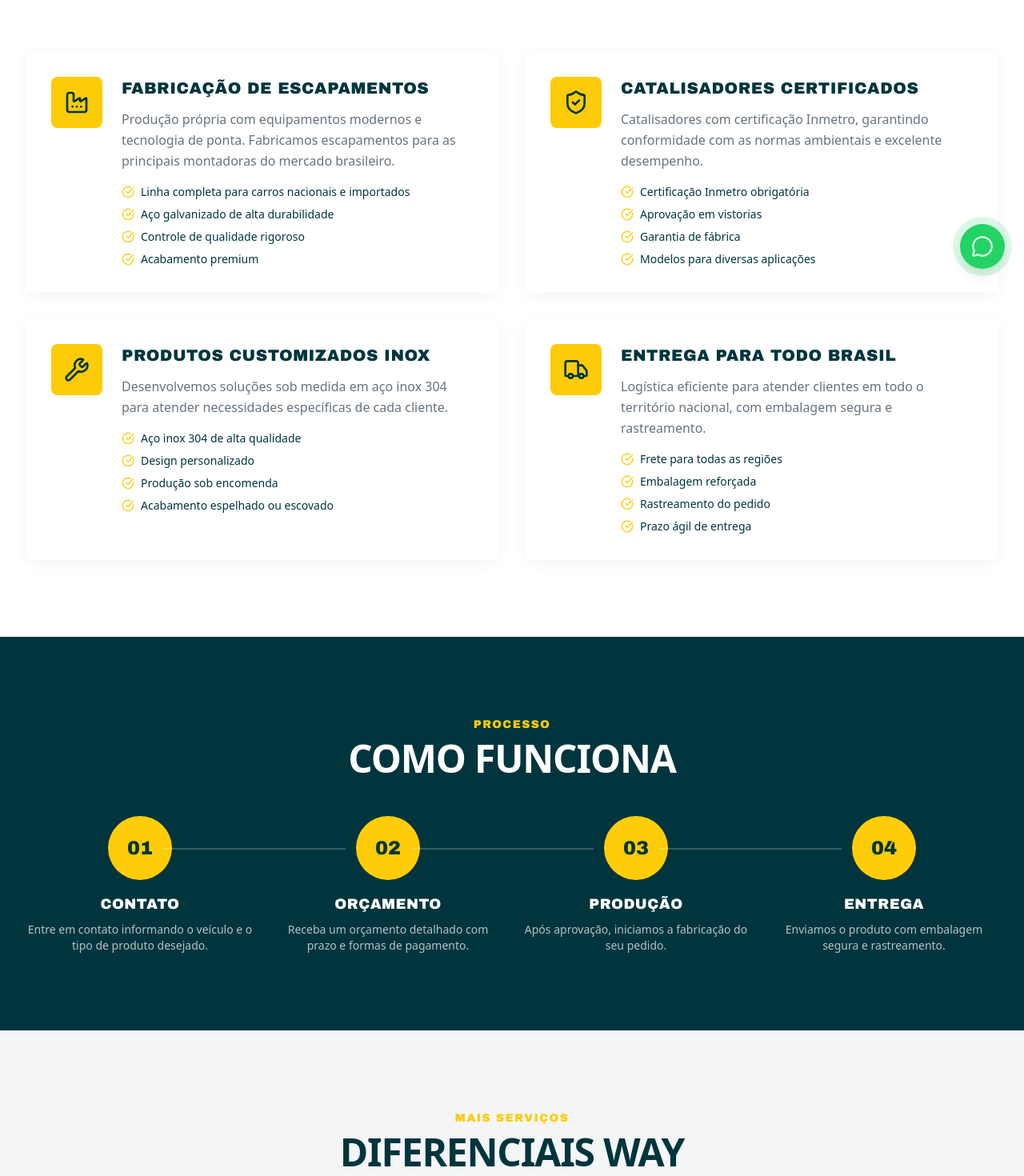
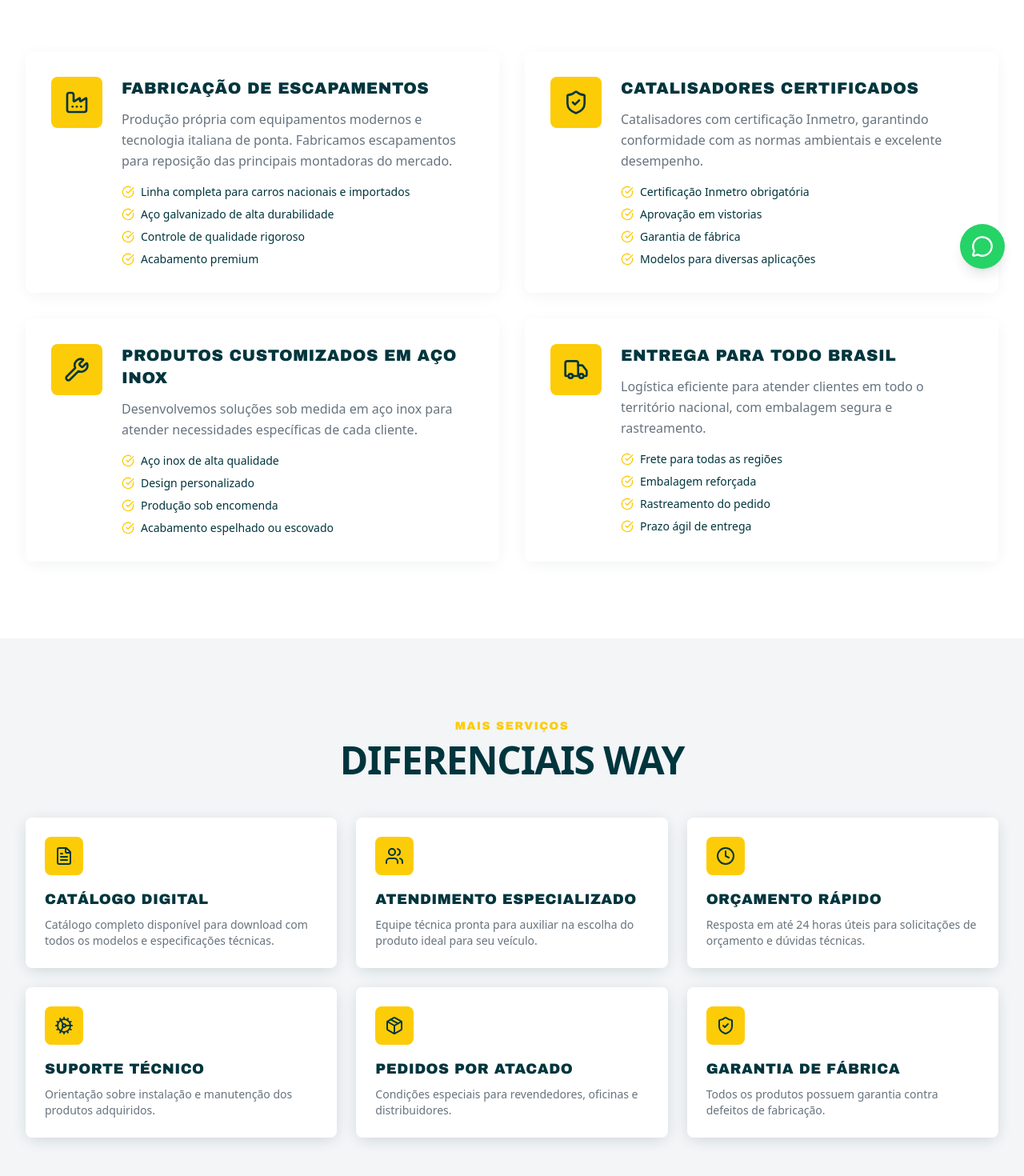
Before and after one commit to ogabrielfef/way-escapamentos, a Next.js app: page /servicos in a window 1280 px wide. Shown: the part 440-1910 px from the top of the page at 80% size. Built offline with nearby package versions, Linux system fonts and the light colour scheme.

Commit message:
alterações 2

```diff
--- a/src/app/certificacoes/page.tsx
+++ b/src/app/certificacoes/page.tsx
@@ -70,7 +70,7 @@ const commitments = [
   "Suporte técnico especializado",
   "Documentação técnica disponível",
   "Atendimento pós-venda dedicado",
-  "Reposição rápida em caso de defeitos",
+  "Reposição rápida em caso de Garantia",
   "Treinamento para parceiros e revendedores",
   "Atualização constante do catálogo",
 ];
--- a/src/app/contato/page.tsx
+++ b/src/app/contato/page.tsx
@@ -22,12 +22,12 @@ const contactInfo = [
   {
     icon: Phone,
     title: "Telefones",
-    content: ["(35) 3333-4444", "(35) 99999-9999 (WhatsApp)"],
+    content: ["(35) 3476-0000", "(35) 99999-9999 (WhatsApp)"],
   },
   {
     icon: Mail,
     title: "E-mail",
-    content: ["contato@wayescapamentos.com.br", "vendas@wayescapamentos.com.br"],
+    content: ["vendas@wayescapamentos.com.br"],
   },
   {
     icon: Clock,
@@ -66,10 +66,10 @@ const Contato = () => {
             <h1 className="way-heading text-primary-foreground mt-2 mb-4">
               Entre em Contato
             </h1>
-            <p className="text-primary-foreground/70 text-lg max-w-2xl mx-auto">
+            {/* <p className="text-primary-foreground/70 text-lg max-w-2xl mx-auto">
               Estamos prontos para atender você. Solicite um orçamento, tire suas dúvidas
               ou visite nossa fábrica em Careaçu, MG.
-            </p>
+            </p> */}
           </div>
         </section>
 
@@ -154,9 +154,8 @@ const Contato = () => {
                         className="w-full px-4 py-3 rounded-lg border border-border bg-background text-foreground focus:ring-2 focus:ring-primary focus:border-primary outline-none transition-all"
                       >
                         <option value="">Selecione...</option>
-                        <option value="pf">Pessoa Física</option>
-                        <option value="pj">Pessoa Jurídica</option>
-                        <option value="revenda">Revenda / Distribuidor</option>
+                        <option value="pj">Loja</option>
+                        <option value="revenda">Distribuidor</option>
                       </select>
                     </div>
                     <div>
@@ -167,10 +166,12 @@ const Contato = () => {
                         className="w-full px-4 py-3 rounded-lg border border-border bg-background text-foreground focus:ring-2 focus:ring-primary focus:border-primary outline-none transition-all"
                       >
                         <option value="">Selecione...</option>
-                        <option value="escapamento">Escapamento</option>
+                        <option value="escapamento">Abafadores</option>
                         <option value="catalisador">Catalisador</option>
-                        <option value="inox">Produto INOX</option>
-                        <option value="outro">Outro</option>
+                        <option value="inox">Downpipe</option>
+                        <option value="inox">Silenciadores</option>
+                        <option value="inox">Linha Inox</option>
+                        <option value="outro">Acessórios</option>
                       </select>
                     </div>
                   </div>
--- a/src/app/servicos/page.tsx
+++ b/src/app/servicos/page.tsx
@@ -18,7 +18,7 @@ const mainServices = [
   {
     icon: Factory,
     title: "Fabricação de Escapamentos",
-    description: "Produção própria com equipamentos modernos e tecnologia de ponta. Fabricamos escapamentos para as principais montadoras do mercado brasileiro.",
+    description: "Produção própria com equipamentos modernos e tecnologia italiana de ponta. Fabricamos escapamentos para reposição das principais montadoras do mercado.",
     features: [
       "Linha completa para carros nacionais e importados",
       "Aço galvanizado de alta durabilidade",
@@ -39,10 +39,10 @@ const mainServices = [
   },
   {
     icon: Wrench,
-    title: "Produtos Customizados INOX",
-    description: "Desenvolvemos soluções sob medida em aço inox 304 para atender necessidades específicas de cada cliente.",
+    title: "Produtos Customizados em aço INOX",
+    description: "Desenvolvemos soluções sob medida em aço inox para atender necessidades específicas de cada cliente.",
     features: [
-      "Aço inox 304 de alta qualidade",
+      "Aço inox de alta qualidade",
       "Design personalizado",
       "Produção sob encomenda",
       "Acabamento espelhado ou escovado",
@@ -94,28 +94,28 @@ const additionalServices = [
   },
 ];
 
-const processSteps = [
-  {
-    number: "01",
-    title: "Contato",
-    description: "Entre em contato informando o veículo e o tipo de produto desejado.",
-  },
-  {
-    number: "02",
-    title: "Orçamento",
-    description: "Receba um orçamento detalhado com prazo e formas de pagamento.",
-  },
-  {
-    number: "03",
-    title: "Produção",
-    description: "Após aprovação, iniciamos a fabricação do seu pedido.",
-  },
-  {
-    number: "04",
-    title: "Entrega",
-    description: "Enviamos o produto com embalagem segura e rastreamento.",
-  },
-];
+// const processSteps = [
+//   {
+//     number: "01",
+//     title: "Contato",
+//     description: "Entre em contato informando o veículo e o tipo de produto desejado.",
+//   },
+//   {
+//     number: "02",
+//     title: "Orçamento",
+//     description: "Receba um orçamento detalhado com prazo e formas de pagamento.",
+//   },
+//   {
+//     number: "03",
+//     title: "Produção",
+//     description: "Após aprovação, iniciamos a fabricação do seu pedido.",
+//   },
+//   {
+//     number: "04",
+//     title: "Entrega",
+//     description: "Enviamos o produto com embalagem segura e rastreamento.",
+//   },
+// ];
 
 const Servicos = () => {
   return (
@@ -174,7 +174,7 @@ const Servicos = () => {
           </div>
         </section>
 
-        {/* Process */}
+        {/* Process
         <section className="way-section bg-way-dark text-primary-foreground">
           <div className="way-container">
             <div className="text-center mb-12">
@@ -207,7 +207,7 @@ const Servicos = () => {
               ))}
             </div>
           </div>
-        </section>
+        </section> */}
 
         {/* Additional Services */}
         <section className="way-section bg-secondary">
--- a/src/app/sobre/page.tsx
+++ b/src/app/sobre/page.tsx
@@ -6,7 +6,7 @@ import heroBg from "@/assets/hero-bg.jpg";
 
 const timeline = [
   {
-    year: "2015",
+    year: "2016",
     title: "Fundação",
     description: "Início das atividades com foco em qualidade e atendimento personalizado.",
   },
@@ -79,7 +79,7 @@ const Sobre = () => {
               Sobre a Way Escapamentos
             </h1>
             <p className="text-primary-foreground/70 text-lg max-w-2xl mx-auto">
-              Desde 2015 fabricando escapamentos e catalisadores com qualidade,
+              Desde 2016 fabricando escapamentos e catalisadores com qualidade,
               certificação e compromisso com nossos clientes
             </p>
           </div>
@@ -114,16 +114,16 @@ const Sobre = () => {
                   <MapPin className="w-6 h-6 text-primary flex-shrink-0" />
                   <p className="text-foreground text-sm">
                     <strong>Localização:</strong> Rodovia Fernão Dias, Km 822 - Zona Rural,
-                    Careaçu, Sul de Minas Gerais
+                    Careaçu, Minas Gerais
                   </p>
                 </div>
               </div>
 
               <div className="grid grid-cols-2 gap-4">
                 {[
-                  { number: "2015", label: "Ano de Fundação" },
-                  { number: "1.000+", label: "Clientes Atendidos" },
-                  { number: "500+", label: "Modelos no Catálogo" },
+                  { number: "2016", label: "Ano de Fundação" },
+                  { number: "5.000+", label: "Clientes Atendidos" },
+                  { number: "4.000+", label: "Modelos no Catálogo" },
                   { number: "100%", label: "Certificação Inmetro" },
                 ].map((stat) => (
                   <div
--- a/src/components/layout/Header.tsx
+++ b/src/components/layout/Header.tsx
@@ -35,7 +35,7 @@ const Header = () => {
           <div className="flex items-center gap-6">
             <span className="flex items-center gap-2">
               <Phone className="w-4 h-4" />
-              (11) 99999-9999
+              (35) 3476-0000
             </span>
             <span className="hidden sm:flex items-center gap-2">
               <MapPin className="w-4 h-4" />
@@ -74,11 +74,11 @@ const Header = () => {
           </ul>
 
           <div className="flex items-center gap-4">
-            <Link href="/contato">
+            {/* <Link href="/contato">
               <Button variant="wayAccent" className="hidden sm:flex">
                 Orçamento
               </Button>
-            </Link>
+            </Link> */}
 
             {/* Mobile menu button */}
             <Button
--- a/src/components/layout/WhatsAppButton.tsx
+++ b/src/components/layout/WhatsAppButton.tsx
@@ -2,7 +2,7 @@ import { MessageCircle } from "lucide-react";
 import Link from "next/link";
 
 const WhatsAppButton = () => {
-  const phoneNumber = "5511999999999"; // Número de exemplo
+  const phoneNumber = "553534760000"; // Número de exemplo
   const message = "Olá! Gostaria de mais informações sobre os produtos da Way Escapamentos.";
 
   const whatsappUrl = `https://wa.me/${phoneNumber}?text=${encodeURIComponent(message)}`;
--- a/src/components/sections/Hero.tsx
+++ b/src/components/sections/Hero.tsx
@@ -160,7 +160,6 @@ const Hero = () => {
             Produtos de alta qualidade com certificação Inmetro.
             <br className="hidden md:block" />
             <span className="md:hidden"> </span>
-            Atendimento nacional.
           </p>
 
           {/* CTA Button */}
```
Also changed, not shown: src/app/produtos/page.tsx (+13 -21 lines).
